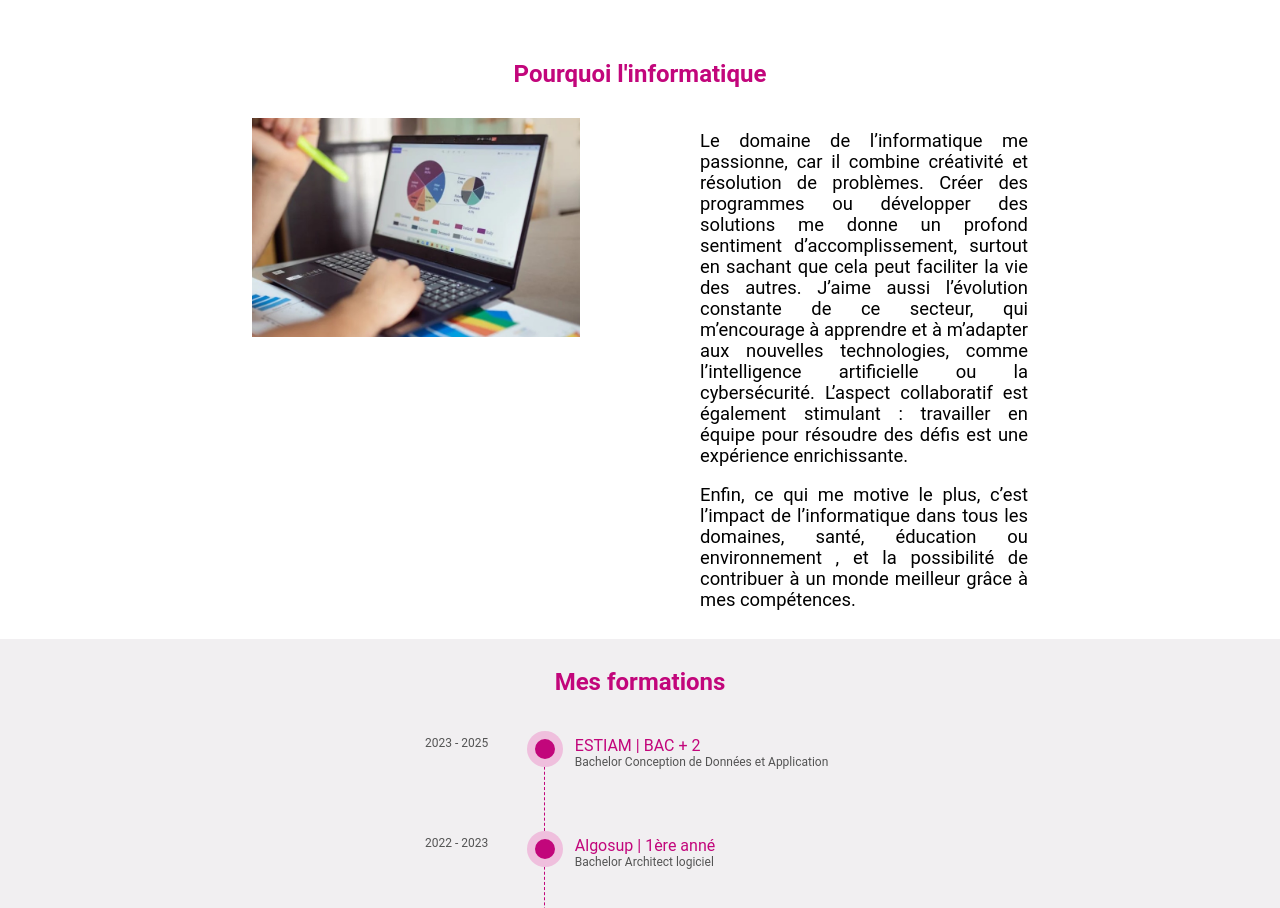
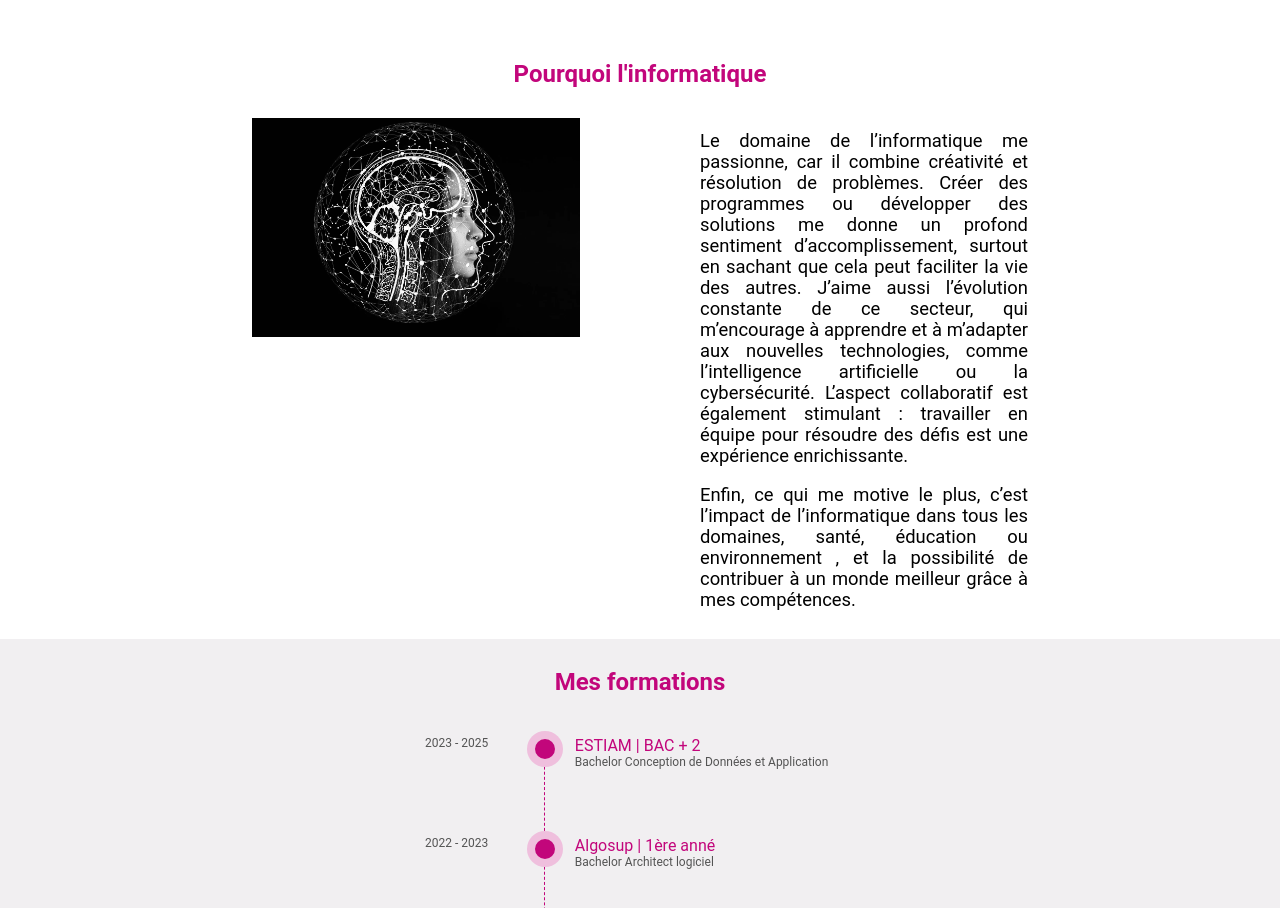
Before and after one commit to TllzAudrey/landing-page, a React (Create React App) app: page / in a window 1280 px wide. Shown: the part 2435-3343 px from the top of the page. Built offline with nearby package versions, Linux system fonts and the light colour scheme.

Commit message:
updates images

```diff
--- a/src/App.js
+++ b/src/App.js
@@ -2,7 +2,7 @@ import React from 'react';
 import {useState} from 'react';
 import './App.css';
 import lecture from './assets/lecture.jpeg';
-import projet from './assets/projet.jpg';
+import projet from './assets/artificial-intelligence.jpg';
 import Header from './files/header';
 import Footer from './files/footer';
 import Image_droite from './files/Image_droite';
@@ -54,7 +54,7 @@ function App() {
     <ContainerText champ={champ_projet} titre="Mes projets récents" lien="projects"/>
 
     <Image_droite titre="Mes passes temps" soustitre="Mes passions" alt="Image d'une personne tenant un livre représentant sa passion pour la lecture"  paragraphe1={paragraphe1} paragraphe2={paragraphe2} image={lecture} lien="passe-temp" />
-    <Image_gauche titre="Pourquoi l'informatique" soustitre="" paragraphe1={para1} paragraphe2={para2} image={projet} alt="image d'un ordinateur avec des diagrammes afin de représenter la gestion de projet" lien=""/>
+    <Image_gauche titre="Pourquoi l'informatique" soustitre="" paragraphe1={para1} paragraphe2={para2} image={projet} alt="image d'un humain avec des neurones afin de représenter l'intelligence artificielle" lien=""/>
 
     <Timeline champ={formation} titre="Mes formations" lien="mes-formations" />
     <Contact lien="contact" titre_formulaire="Me contacter"/>
```
Also changed, not shown: src/assets/artificial-intelligence.jpg (added), src/assets/world-wide-web-7109276_1280.webp (deleted).
